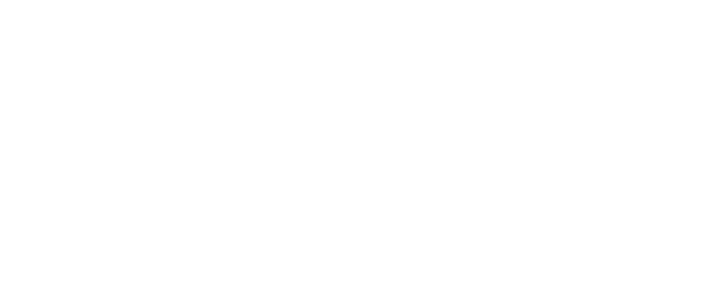
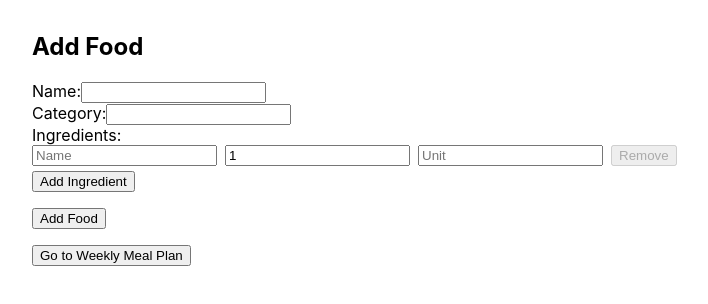
Before and after one commit to shravanthi-m/MealPlanner, a React (Create React App) app in the folder frontend/: page /add-food in a window 1280 px wide. Before the commit this address had no page. Shown: the top 304 px of the page, without its empty margins (358-1066 px from the left). Built offline with nearby package versions, Linux system fonts and the light colour scheme.

Commit message:
Updated code Add Food Form

```diff
--- a/frontend/src/App.js
+++ b/frontend/src/App.js
@@ -3,6 +3,7 @@
 import { BrowserRouter as Router, Routes, Route } from "react-router-dom";
 import MealPlanPage from "./pages/MealPlanPage";
 import ShoppingListPage from "./pages/ShoppingListPage";
+import AddFoodPage from "./pages/AddFoodPage";
 
 function App() {
   return (
@@ -10,6 +11,7 @@
       <Routes>
         <Route path="/meal-plan" element={<MealPlanPage />} />
         <Route path="/shopping-list" element={<ShoppingListPage />} />
+        <Route path="/add-food" element={<AddFoodPage />} />
         <Route path="/" element={<MealPlanPage />} />
       </Routes>
     </Router>
--- /dev/null
+++ b/frontend/src/pages/AddFoodPage.js
@@ -0,0 +1,96 @@
+import React, { useState } from "react";
+import { useNavigate } from "react-router-dom";
+import { apiFetch } from "../utils/api";
+
+const emptyIngredient = { name: "", quantity: 1, unit: "" };
+
+export default function AddFoodPage() {
+  const [name, setName] = useState("");
+  const [category, setCategory] = useState("");
+  const [ingredients, setIngredients] = useState([{ ...emptyIngredient }]);
+  const [message, setMessage] = useState("");
+
+  const handleIngredientChange = (idx, field, value) => {
+    const updated = ingredients.map((ing, i) =>
+      i === idx ? { ...ing, [field]: value } : ing
+    );
+    setIngredients(updated);
+  };
+
+  const addIngredient = () => {
+    setIngredients([...ingredients, { ...emptyIngredient }]);
+  };
+
+  const removeIngredient = (idx) => {
+    setIngredients(ingredients.filter((_, i) => i !== idx));
+  };
+
+  const handleSubmit = async (e) => {
+    e.preventDefault();
+    setMessage("");
+    try {
+      await apiFetch("/api/food", {
+        method: "POST",
+        body: JSON.stringify({ name, category, ingredients }),
+      });
+      setMessage("Food added successfully!");
+      setName("");
+      setCategory("");
+      setIngredients([{ ...emptyIngredient }]);
+    } catch (err) {
+      setMessage(err.message || "Error adding food");
+    }
+  };
+
+  const navigate = useNavigate();
+
+  return (
+    <div style={{ maxWidth: 500, margin: "2rem auto" }}>
+      <h2>Add Food</h2>
+      <form onSubmit={handleSubmit}>
+        <div>
+          <label>Name:</label>
+          <input value={name} onChange={e => setName(e.target.value)} required />
+        </div>
+        <div>
+          <label>Category:</label>
+          <input value={category} onChange={e => setCategory(e.target.value)} />
+        </div>
+        <div>
+          <label>Ingredients:</label>
+          {ingredients.map((ing, idx) => (
+            <div key={idx} style={{ display: "flex", gap: "0.5rem", marginBottom: 4 }}>
+              <input
+                placeholder="Name"
+                value={ing.name}
+                onChange={e => handleIngredientChange(idx, "name", e.target.value)}
+                required
+              />
+              <input
+                type="number"
+                min="0"
+                step="any"
+                placeholder="Quantity"
+                value={ing.quantity}
+                onChange={e => handleIngredientChange(idx, "quantity", e.target.value)}
+                required
+              />
+              <input
+                placeholder="Unit"
+                value={ing.unit}
+                onChange={e => handleIngredientChange(idx, "unit", e.target.value)}
+              />
+              <button type="button" onClick={() => removeIngredient(idx)} disabled={ingredients.length === 1}>Remove</button>
+            </div>
+          ))}
+          <button type="button" onClick={addIngredient}>Add Ingredient</button>
+        </div>
+        <button type="submit" style={{ marginTop: "1rem" }}>Add Food</button>
+      </form>
+      {message && <div style={{ marginTop: "1rem", color: message.includes("success") ? "green" : "red" }}>{message}</div>}
+      <button onClick={() => navigate("/meal-plan")} style={{ marginTop: "1rem" }}>
+        Go to Weekly Meal Plan
+      </button>
+    </div>
+  );
+}
--- a/frontend/src/pages/MealPlanPage.js
+++ b/frontend/src/pages/MealPlanPage.js
@@ -59,6 +59,12 @@
       >
         Go to Shopping List
       </button>
+      <button
+        onClick={() => navigate("/add-food")}
+        style={{ marginTop: "1rem", marginLeft: "1rem" }}
+      >
+        Add Food
+      </button>
       {error && <div style={{ color: "red" }}>{error.message || error.toString()}</div>}
     </div>
   );
--- a/frontend/src/utils/api.js
+++ b/frontend/src/utils/api.js
@@ -1,5 +1,5 @@
 //hardcoded dev token for testing
-const DEV_TOKEN = "Bearer eyJhbGciOiJIUzI1NiIsInR5cCI6IkpXVCJ9.eyJpZCI6IjY4ZmYxN2RiNzVkMGUzM2ExN2UxNGE5ZiIsImlhdCI6MTc2MTU1NzA3NiwiZXhwIjoxNzYxNTYwNjc2fQ.n-4R3debXj0qLYIUzvotBvSvI_rMgdLPriLSoZUQ5gA";
+const DEV_TOKEN = "Bearer eyJhbGciOiJIUzI1NiIsInR5cCI6IkpXVCJ9.eyJpZCI6IjY4ZmYxN2RiNzVkMGUzM2ExN2UxNGE5ZiIsImlhdCI6MTc2MTU4ODQ1MSwiZXhwIjoxNzYxNTkyMDUxfQ.bxiDQ2OXFhc99zuPmB-yVxH0jGPQB8VInp64ADovnFI";
 
 // Utility for API calls
 export async function apiFetch(url, options = {}) {
```
